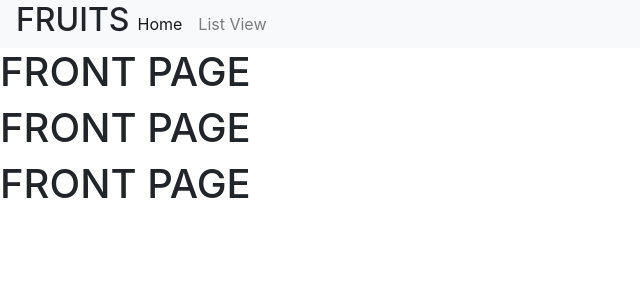
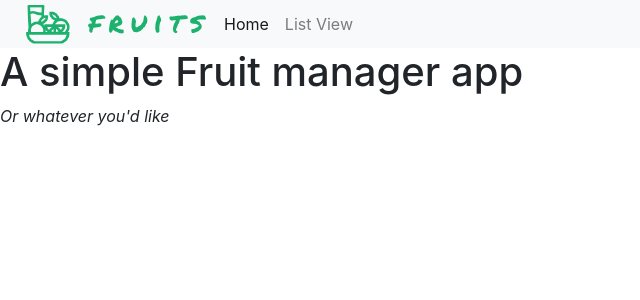
Before and after one commit to fortiz40/Fruits, a Django app: page / in a window 1280 px wide. Shown: the top 300 px of the page, without its empty margins (0-640 px from the left). Run offline with Django 3.2, Linux system fonts and the light colour scheme; some libraries are stand-ins or nearby versions.

Commit message:
Added fruits logo to navbar

```diff
--- a/src/fruit_app/templates/base.html
+++ b/src/fruit_app/templates/base.html
@@ -7,6 +7,8 @@
     <title>Fruits</title>
 
     <link rel="stylesheet" href="https://stackpath.bootstrapcdn.com/bootstrap/4.3.1/css/bootstrap.min.css" integrity="sha384-ggOyR0iXCbMQv3Xipma34MD+dH/1fQ784/j6cY/iJTQUOhcWr7x9JvoRxT2MZw1T" crossorigin="anonymous">
+    {% load static %}
+    <link rel="stylesheet" href="{% static "css/styles.css" %}">
 </head>
 
 <header>
--- a/src/fruit_app/templates/front-page.html
+++ b/src/fruit_app/templates/front-page.html
@@ -2,8 +2,7 @@
 
 {% block body_content %}
 
-<h1>FRONT PAGE</h1>
-<h1>FRONT PAGE</h1>
-<h1>FRONT PAGE</h1>
+<h1>A simple Fruit manager app</h1>
+<p><em>Or whatever you'd like</em></p>
 
 {% endblock body_content %}
--- a/src/fruit_app/templates/navbar.html
+++ b/src/fruit_app/templates/navbar.html
@@ -1,6 +1,7 @@
 
+{% load static %}
 <nav class="navbar sticky-top navbar-expand-lg navbar-light bg-light" style= "height: 6vh;">
-    <h2>FRUITS</h2>
+    <img src="{% static "img/fruits_logo.png" %}" alt="">
     <button class="navbar-toggler" type="button" data-toggle="collapse" data-target="#navbarSupportedContent" aria-controls="navbarSupportedContent" aria-expanded="false" aria-label="Toggle navigation">
         <span class="navbar-toggler-icon"></span>
     </button>
--- a/src/fruits/settings.py
+++ b/src/fruits/settings.py
@@ -120,5 +120,9 @@ USE_TZ = True
 
 STATIC_URL = '/static/'
 
+STATICFILES_DIRS = [
+    os.path.join(BASE_DIR, "static"),
+]
+
 MEDIA_ROOT = os.path.join(BASE_DIR, 'media')
 MEDIA_URL = '/media/'
--- /dev/null
+++ b/src/static/css/styles.css
@@ -0,0 +1,3 @@
+body {
+    /* background-color: #1cb26e; */
+}
```
Also changed, not shown: src/static/img/fruits_logo.png (renamed from src/fruit_app/img/fruits/fruits_logo.png).
